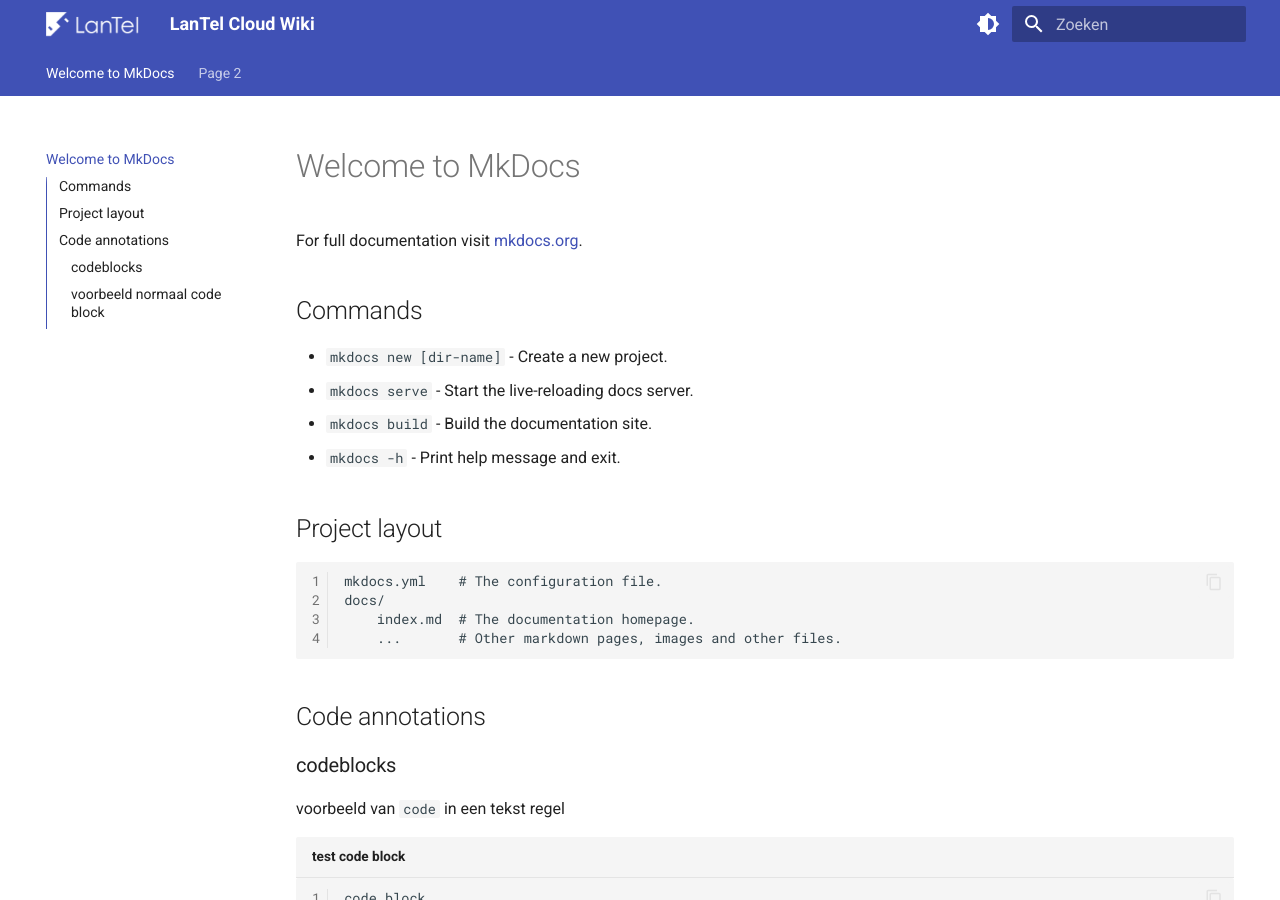
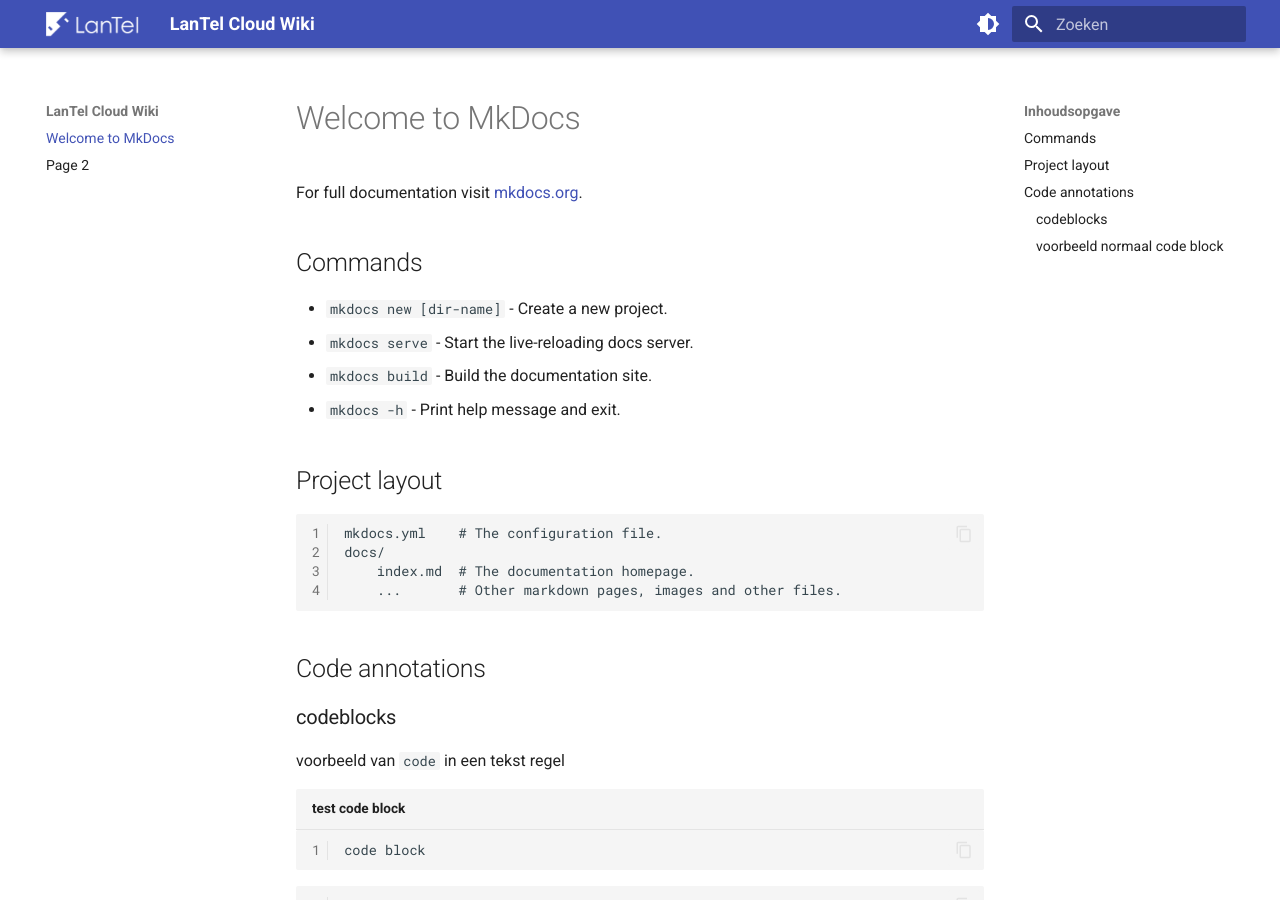
Before and after one commit to Peterkrijgsman85/docs-lantelcloud, an MkDocs documentation site: the page built from docs/index.md, in a window 1280 px wide and 900 px high. Built offline with MkDocs 1.6.1 and Material for MkDocs 9.7.7, drawn with Linux system fonts in a browser that asks for light colours; some of the changed lines change nothing that is shown.

Commit message:
Update mkdocs.yml

```diff
--- a/mkdocs.yml
+++ b/mkdocs.yml
@@ -3,16 +3,23 @@
   logo: assets/logo.png
   name: material
   features:
-    - navigation.tabs
     - navigation.sections
+    - navigation.expand
+    - navigation.path
+    - navigation.indexes
     - navigation.top
     - navigation.footer
-    - toc.integrate
+    - navigation.instant
+    - navigation.instant.prefetch
+    - navigation.instant.progress
+    - navigation.tracking
+    - toc.follow
     - search.suggest
     - search.highligt
     - content.tabs.link
     - content.code.annotatioin
     - content.code.copy
+    - header.autohide
   language: nl
   palette:
       # Palette toggle for automatic mode
@@ -34,16 +41,35 @@
       toggle:
         icon: material/brightness-2
         name: Donkere modus
+
+
 extra:
   social:
     - icon: material/web
       link: https://lantel.nl
   consent:
-    cookies:
-      analytics:
-        name: Google Analytics
-        checked: true
-
+    title: LanTel maakt gebruik van cookies.
+    description: >-
+        Helaas ontkomen ook wij niet aan een cookiemelding. Wij maken gebruik van cookies om jouw bezoek aan onze website zo soepel mogelijk te laten verlopen en voor eventuele marketing doeleinden. Uiteraard gaan wij met vertrouwen om met je informatie. Hierover lees je meer in ons privacy statement.
+    actions:
+      - accept
+  analytics:
+    provider: google
+    property: G-DE0YSHKLFH
+    feedback:
+      title: Was this page helpful?
+      ratings:
+        - icon: material/emoticon-happy-outline
+          name: This page was helpful
+          data: 1
+          note: >-
+            Thanks for your feedback!
+        - icon: material/emoticon-sad-outline
+          name: This page could be improved
+          data: 0
+          note: >-
+            Thanks for your feedback! Help us improve this page by
+            using our <a href="..." target="_blank" rel="noopener">feedback form</a>.
 
 markdown_extensions:
   - pymdownx.emoji:
```
